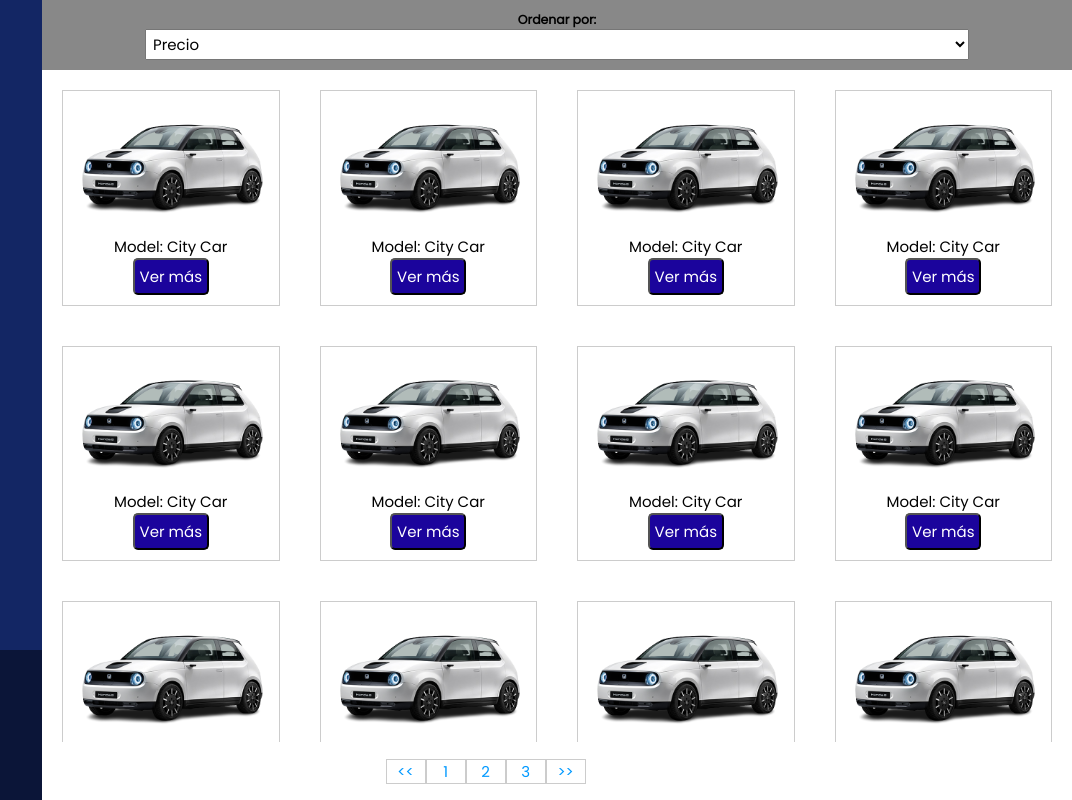
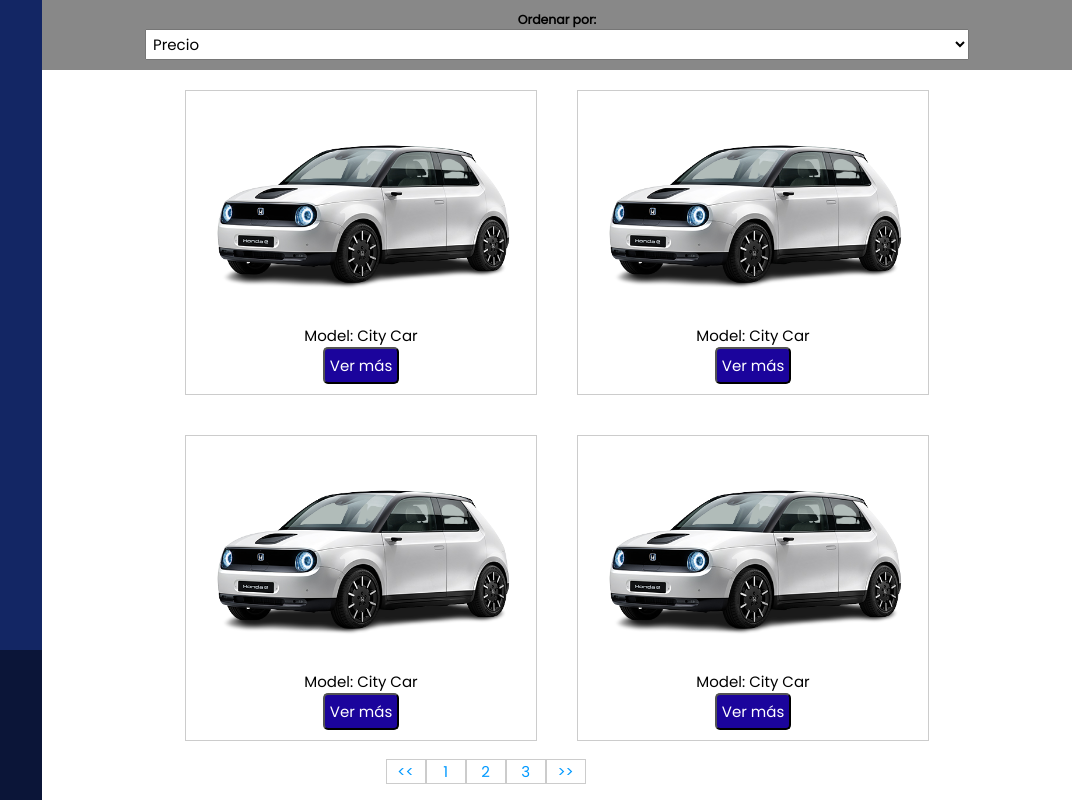
Before and after one commit to SebastianHernandez0/Desafio02-03, a plain HTML site: page index.html in a window 1280 px wide. Shown: the full height of the page, 208-1280 px from the left. Drawn offline with Linux system fonts and the light colour scheme.

Commit message:
Cambiando a flex

```diff
--- a/assets/css/styles.css
+++ b/assets/css/styles.css
@@ -92,9 +92,6 @@ body{
     margin-top: 2rem;
 }
 
-.ul__dropdown{
-    display: none;
-}
 .aside__tittle{
     display: flex;
     margin-top: 2rem;
@@ -131,11 +128,9 @@ body{
 }
 
 .main__cards{
-    display: grid;
-    grid-template-areas:
-    "a b c d"
-    "e f g h"
-    "i j k l";
+    display: flex;
+    flex-wrap: wrap;
+    justify-content: center;
 
 }
 
@@ -165,7 +160,14 @@ body{
     justify-content: center;
     align-items: center;
 
+
+
 }
+
+.card__figure{
+    width: 35rem;
+}
+
 
 .card__button{
     padding: 0.5rem;
@@ -174,30 +176,6 @@ body{
     background-color: rgb(27, 4, 156);
     border-radius: 0.5rem;
 
-}
-.cards__card--a{
-    grid-area: a;
-}
-.cards__card--b{
-    grid-area: b;
-}
-.cards__card--c{
-    grid-area: c;
-}
-.cards__card--d{
-    grid-area: d;
-}
-.cards__card--e{
-    grid-area: e;
-}
-.cards__card--f{
-    grid-area: f;
-}
-.cards__card--g{
-    grid-area: g;
-}
-.cards__card--h{
-    grid-area: h;
 }
 
 .layout__footer{
@@ -254,13 +232,7 @@ body{
         height: 100%;
     }
     .main__cards{
-        display: grid;
-        grid-template-areas:
-        "a b"
-        "c d"
-        "e f"
-        "g h"
-        "i j";
+
 
     }
     .layout__aside{
--- a/index.html
+++ b/index.html
@@ -61,7 +61,7 @@
         <main class="layout__main">
             <div class="main__cards">
                 <div class="cards__card cards__card--a">
-                    <figure>
+                    <figure class="card__figure">
                         <img src="./assets/img/car.png">
                     </figure>
                     <p>Model: City Car</p>
@@ -69,7 +69,7 @@
 
                 </div>
                 <div class="cards__card cards__card--b">
-                    <figure>
+                    <figure class="card__figure">
                         <img src="./assets/img/car.png">
                     </figure>
                     <p>Model: City Car</p>
@@ -77,7 +77,7 @@
 
                 </div>
                 <div class="cards__card cards__card--c">
-                    <figure>
+                    <figure class="card__figure">
                         <img src="./assets/img/car.png">
                     </figure>
                     <p>Model: City Car</p>
@@ -85,7 +85,7 @@
 
                 </div>
                 <div class="cards__card cards__card--d">
-                    <figure>
+                    <figure class="card__figure">
                         <img src="./assets/img/car.png">
                     </figure>
                     <p>Model: City Car</p>
@@ -93,7 +93,7 @@
 
                 </div>
                 <div class="cards__card cards__card--e">
-                    <figure>
+                    <figure class="card__figure">
                         <img src="./assets/img/car.png">
                     </figure>
                     <p>Model: City Car</p>
@@ -101,7 +101,7 @@
 
                 </div>
                 <div class="cards__card cards__card--f">
-                    <figure>
+                    <figure class="card__figure">
                         <img src="./assets/img/car.png">
                     </figure>
                     <p>Model: City Car</p>
@@ -109,7 +109,7 @@
 
                 </div>
                 <div class="cards__card cards__card--g">
-                    <figure>
+                    <figure class="card__figure">
                         <img src="./assets/img/car.png">
                     </figure>
                     <p>Model: City Car</p>
@@ -117,7 +117,7 @@
 
                 </div>
                 <div class="cards__card cards__card--h">
-                    <figure>
+                    <figure class="card__figure">
                         <img src="./assets/img/car.png">
                     </figure>
                     <p>Model: City Car</p>
@@ -126,7 +126,7 @@
                 </div>
 
                 <div class="cards__card cards__card--i">
-                    <figure>
+                    <figure class="card__figure">
                         <img src="./assets/img/car.png">
                     </figure>
                     <p>Model: City Car</p>
@@ -134,7 +134,7 @@
 
                 </div>
                 <div class="cards__card cards__card--j">
-                    <figure>
+                    <figure class="card__figure">
                         <img src="./assets/img/car.png">
                     </figure>
                     <p>Model: City Car</p>
@@ -142,7 +142,7 @@
 
                 </div>
                 <div class="cards__card cards__card--k">
-                    <figure>
+                    <figure class="card__figure">
                         <img src="./assets/img/car.png">
                     </figure>
                     <p>Model: City Car</p>
@@ -150,7 +150,7 @@
 
                 </div>
                 <div class="cards__card cards__card--l">
-                    <figure>
+                    <figure class="card__figure">
                         <img src="./assets/img/car.png">
                     </figure>
                     <p>Model: City Car</p>
```
